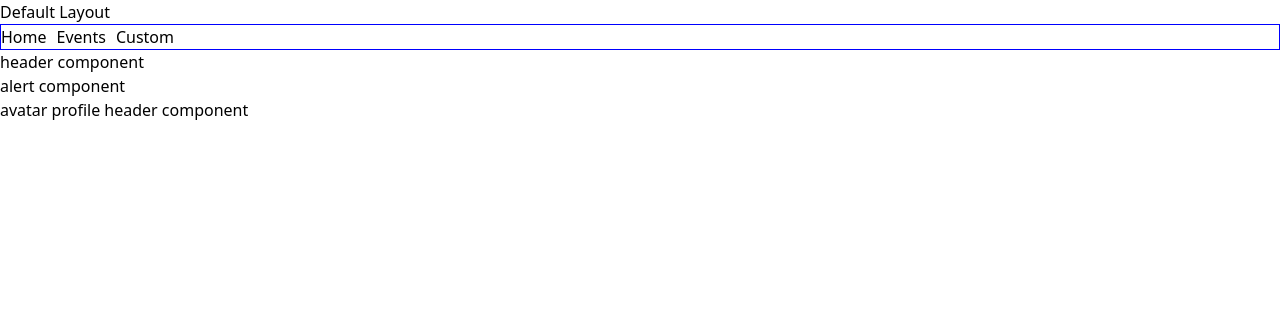
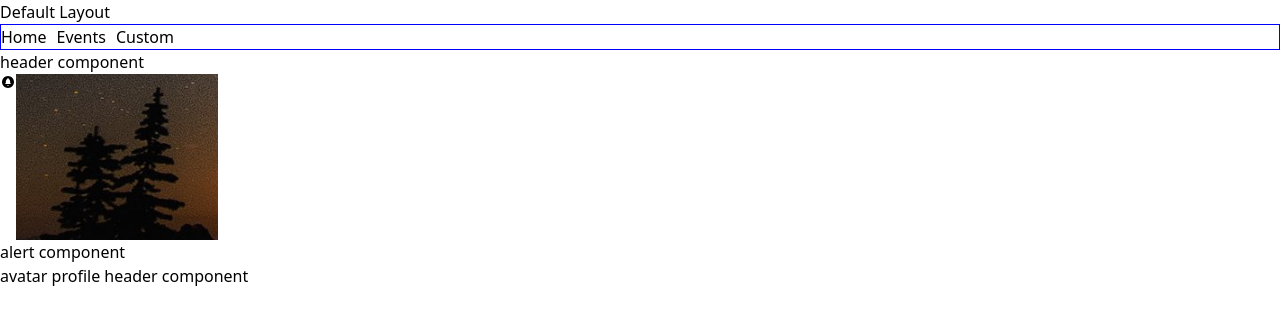
Before and after one commit to js-owl/nuxt3-test, a Nuxt app: page / in a window 1280 px wide. Shown: the top 324 px of the page. Built offline with nearby package versions, Linux system fonts and the light colour scheme.

Commit message:
Add assets

```diff
--- /dev/null
+++ b/components/icons/Bell.vue
@@ -0,0 +1,19 @@
+<template>
+  <svg
+    xmlns="http://www.w3.org/2000/svg"
+    width="1em"
+    height="1em"
+    viewBox="0 0 24 24"
+  >
+    <path
+      fill="currentColor"
+      d="M12 17.885q.49 0 .851-.342q.36-.341.418-.85h-2.538q.057.509.418.85q.36.342.851.342m-4.23-2.731h8.46v-1.23h-1v-2.716q0-1.275-.671-2.317q-.672-1.041-1.867-1.314V6.038h-1.384v1.539q-1.195.273-1.867 1.295q-.672 1.022-.672 2.297v2.754h-1zM12.002 21q-1.866 0-3.51-.708q-1.643-.709-2.859-1.924q-1.216-1.214-1.925-2.856Q3 13.87 3 12.003q0-1.866.708-3.51q.709-1.643 1.924-2.859q1.214-1.216 2.856-1.925Q10.13 3 11.997 3q1.866 0 3.51.708q1.643.709 2.859 1.924q1.216 1.214 1.925 2.856Q21 10.13 21 11.997q0 1.866-.708 3.51q-.709 1.643-1.924 2.859q-1.214 1.216-2.856 1.925Q13.87 21 12.003 21"
+    ></path>
+  </svg>
+</template>
+
+<script>
+export default {
+  name: 'MaterialSymbolsLightCircleNotificationsSharp'
+};
+</script>
--- a/nuxt.config.ts
+++ b/nuxt.config.ts
@@ -1,7 +1,7 @@
 // https://nuxt.com/docs/api/configuration/nuxt-config
 import { resolve } from 'path';
 export default defineNuxtConfig({
-  alias: { '@': resolve(__dirname, '/') },
+  alias: { assets: '/<rootDir>/assets' },
   devtools: { enabled: true },
   css: ['~/assets/main.scss'],
   postcss: { plugins: { tailwindcss: {}, autoprefixer: {} } }
--- a/pages/index.vue
+++ b/pages/index.vue
@@ -1,5 +1,10 @@
 <template>
   <div class="Main">
+    <div style="display: flex">
+      <span><IconsBell /></span>
+      <span><img src="@/assets/1.png" alt="aaa" /></span>
+    </div>
+    <!-- <img src="/2.png" alt="aaa" /> -->
     <Alert />
     <ProfileHeaderAvatar />
   </div>
```
Also changed, not shown: assets/1.png (added), public/2.png (added).
